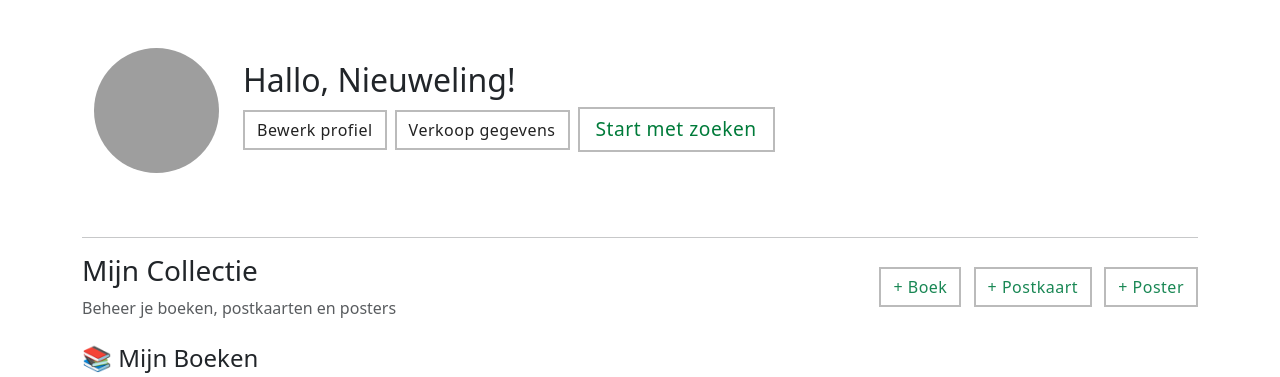
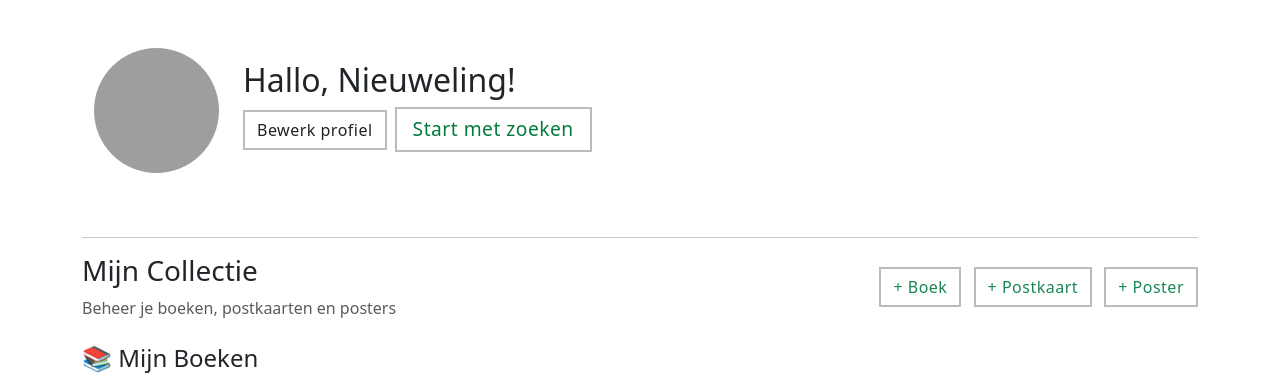
Before and after one commit to thomasvangompel/antiqua, a Python web app: template app/templates/dashboard_pro.html in a window 1280 px wide. Shown: the part 60-437 px from the top of the page. Run offline with Jinja, Linux system fonts and the light colour scheme; the template is opened without the code that fills it, so the values that code supplies are empty; some libraries are stand-ins or nearby versions; grey boxes are pictures that could not be loaded.

Commit message:
kleine aanpassing pro

```diff
--- a/app/templates/dashboard_pro.html
+++ b/app/templates/dashboard_pro.html
@@ -78,7 +78,7 @@
         <h2>Hallo, {{ user.username or "Nieuweling"}}!</h2>
         <div class="d-flex flex-wrap align-items-center mt-2">
           <a href="{{ url_for('main.profile') }}" class="btn btn-primary me-2 mb-2">Bewerk profiel</a>
-          <a href="{{ url_for('main.verzendgegevens') }}" class="btn btn-primary me-2 mb-2">Verkoop gegevens</a>
+
           {% if user.business_name %}
             <a href="{{ url_for('main.beheer_antiquariaat') }}" class="btn btn-outline-dark me-2 mb-2">Beheer Antiquariaat</a>
           {% endif %}
```
